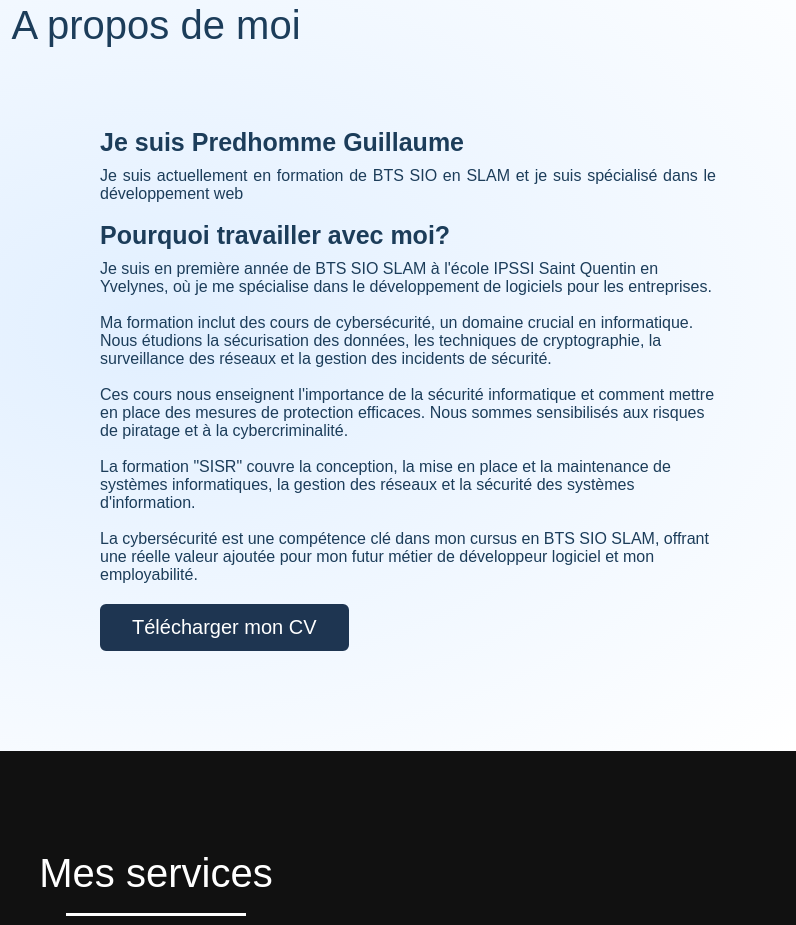
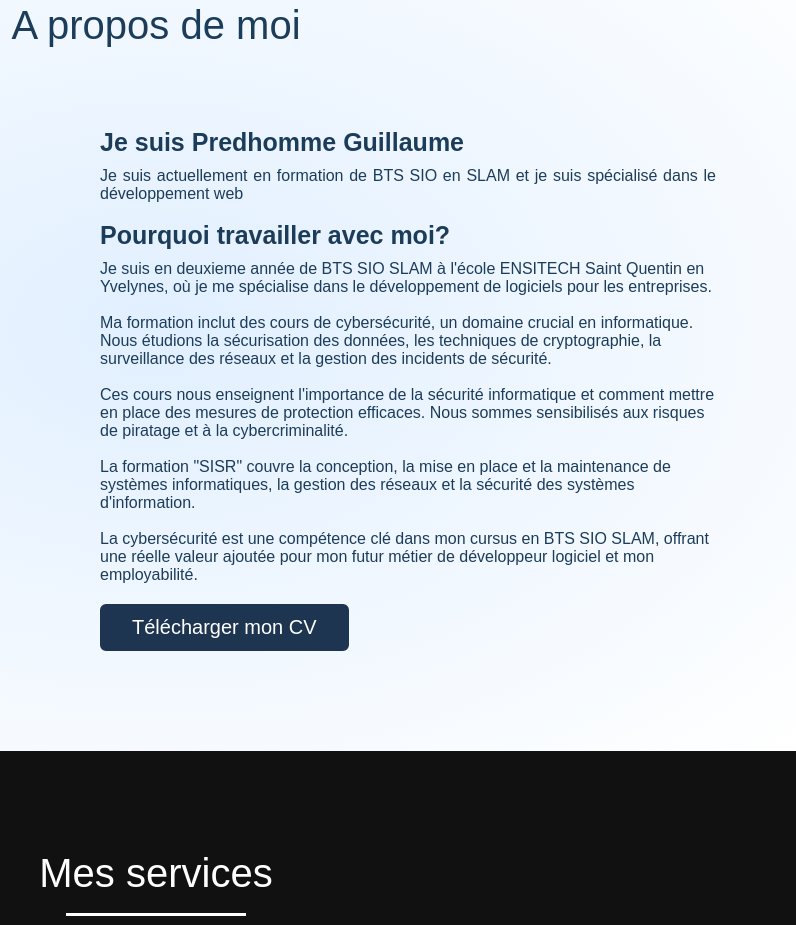
Before and after one commit to Gui0001/Portfolio1, a website: page index.html in a window 1280 px wide. Shown: the part 897-1822 px from the top of the page, 484-1280 px from the left. Drawn offline with Linux system fonts and the light colour scheme.

Commit message:
index.html

```diff
--- a/index.html
+++ b/index.html
@@ -68,7 +68,7 @@
           <p>Je suis actuellement en formation de BTS SIO en SLAM et je suis spécialisé dans le développement web</p>
           <br>
           <div class="text">Pourquoi travailler avec moi?</div>
-          Je suis en première année de BTS SIO SLAM à l'école IPSSI Saint Quentin en Yvelynes, où je me spécialise dans le développement de logiciels pour les entreprises.<br>
+          Je suis en deuxieme année de BTS SIO SLAM à l'école ENSITECH Saint Quentin en Yvelynes, où je me spécialise dans le développement de logiciels pour les entreprises.<br>
 
 <br>Ma formation inclut des cours de cybersécurité, un domaine crucial en informatique. Nous étudions la sécurisation des données, les techniques de cryptographie, la surveillance des réseaux et la gestion des incidents de sécurité.<br>
 
```
